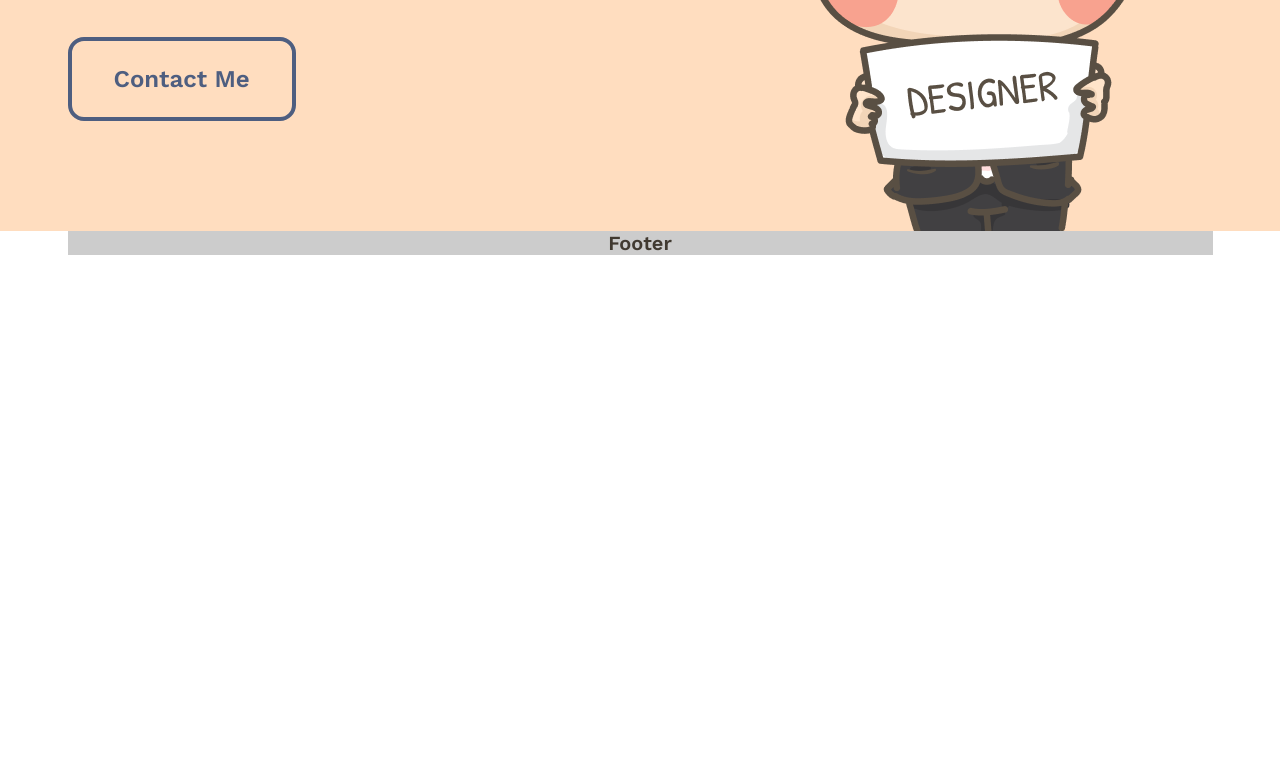
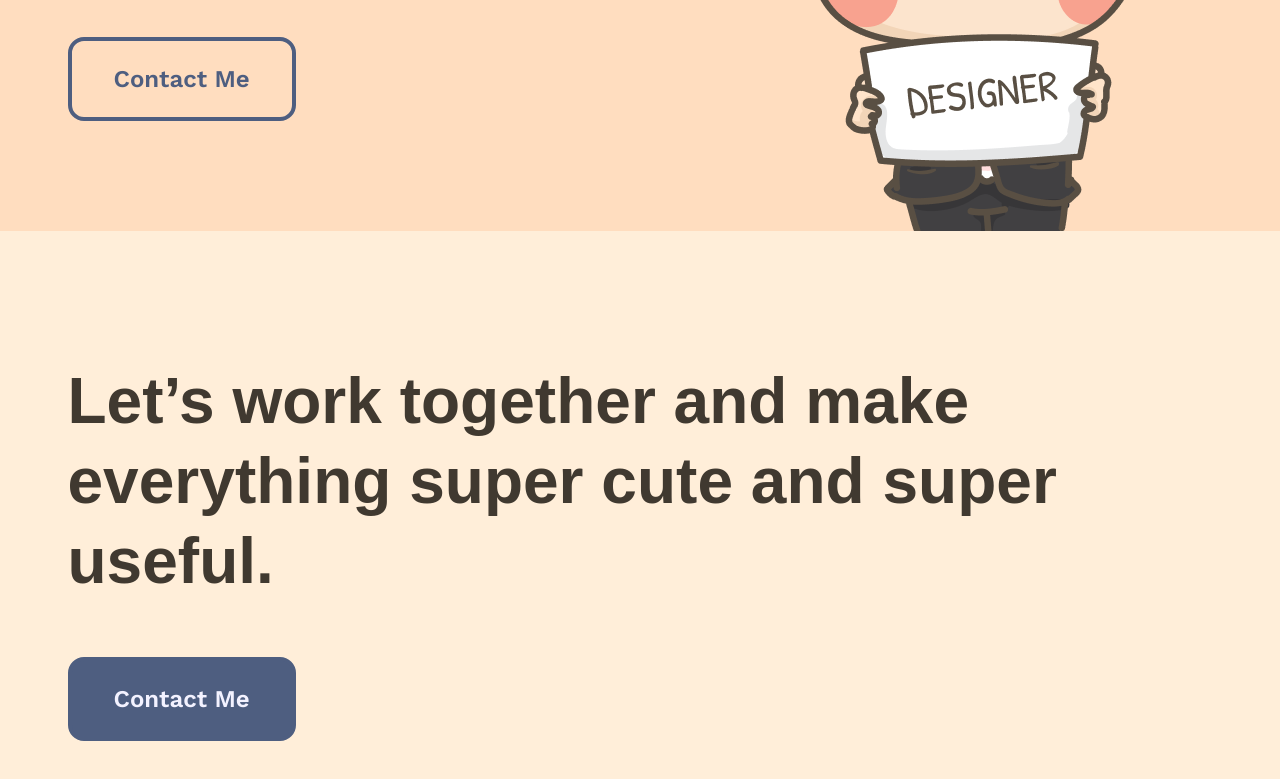
Before and after one commit to nmrcode/creative-designer-portfolio, a website: page src/index.html in a window 1280 px wide. Shown: the part 3688-4467 px from the top of the page. Before the commit the page ends 3943 px from the top, so only its background shows below. Drawn offline with nearby package versions, Linux system fonts and the light colour scheme; files that its build step writes are made by us from their sources; files whose address does not match are found by name; a web font is replaced by a local one.

Commit message:
footer+adapt

```diff
--- a/src/includes/footer.html
+++ b/src/includes/footer.html
@@ -1,8 +1,41 @@
 <footer class="footer">
    <div class="container">
       <div class="footer__wrapper">
-         <div class="footer__presentation" style="display: flex; justify-content: center; background: #ccc">
-            Footer
+         <div class="footer__text title title--h1">Let’s work together and make everything super cute and super
+            useful.
+         </div>
+         <div class="footer__body">
+            <div class="footer__btn btn btn-reset">Contact Me</div>
+            <ul class="footer__social social list-reset">
+               <li class="social__item">
+                  <a href="#" class="social__link">
+                     <svg>
+                        <use xlink:href="./img/sprites/sprite.svg#Linkedin"></use>
+                     </svg>
+                  </a>
+               </li>
+               <li class="social__item">
+                  <a href="#" class="social__link">
+                     <svg>
+                        <use xlink:href="./img/sprites/sprite.svg#Instagram"></use>
+                     </svg>
+                  </a>
+               </li>
+               <li class="social__item">
+                  <a href="#" class="social__link">
+                     <svg>
+                        <use xlink:href="./img/sprites/sprite.svg#Pinterest"></use>
+                     </svg>
+                  </a>
+               </li>
+               <li class="social__item">
+                  <a href="#" class="social__link">
+                     <svg>
+                        <use xlink:href="./img/sprites/sprite.svg#Dribbble"></use>
+                     </svg>
+                  </a>
+               </li>
+            </ul>
          </div>
       </div>
    </div>
--- a/src/scss/blocks/_footer.scss
+++ b/src/scss/blocks/_footer.scss
@@ -0,0 +1,68 @@
+.footer {
+   background-color: $color-accent;
+   // .footer__wrapper
+   &__wrapper {
+      @include ad-value(padding-top, 130, 30, 1);
+      @include ad-value(padding-bottom, 130, 30, 1);
+   }
+
+   // .footer__text
+   &__text {
+      margin-bottom: rem(56);
+      @include pc_576 {
+         margin-bottom: rem(30);
+      }
+   }
+
+   // .footer__body
+   &__body {
+      display: flex;
+      align-items: center;
+      justify-content: space-between;
+      @include pc_576 {
+         flex-direction: column;
+      }
+   }
+
+   // .footer__btn
+   &__btn {
+      @include pc_576 {
+         margin-bottom: rem(30);
+      }
+   }
+
+   // .footer__social
+   &__social {
+   }
+}
+
+.social {
+   display: flex;
+   align-items: center;
+   // .social__item
+   &__item {
+      width: rem(32);
+      height: rem(32);
+
+      svg {
+         fill: $color-accent-blue;
+         width: 100%;
+         height: 100%;
+         transition: transform .2s ease-in-out;
+      }
+
+      &:not(:last-child) {
+         margin-right: rem(24);
+      }
+
+      @include pc_hover {
+         svg {
+            transform: scale(1.15);
+         }
+      }
+   }
+
+   // .social__link
+   &__link {
+   }
+}
```
